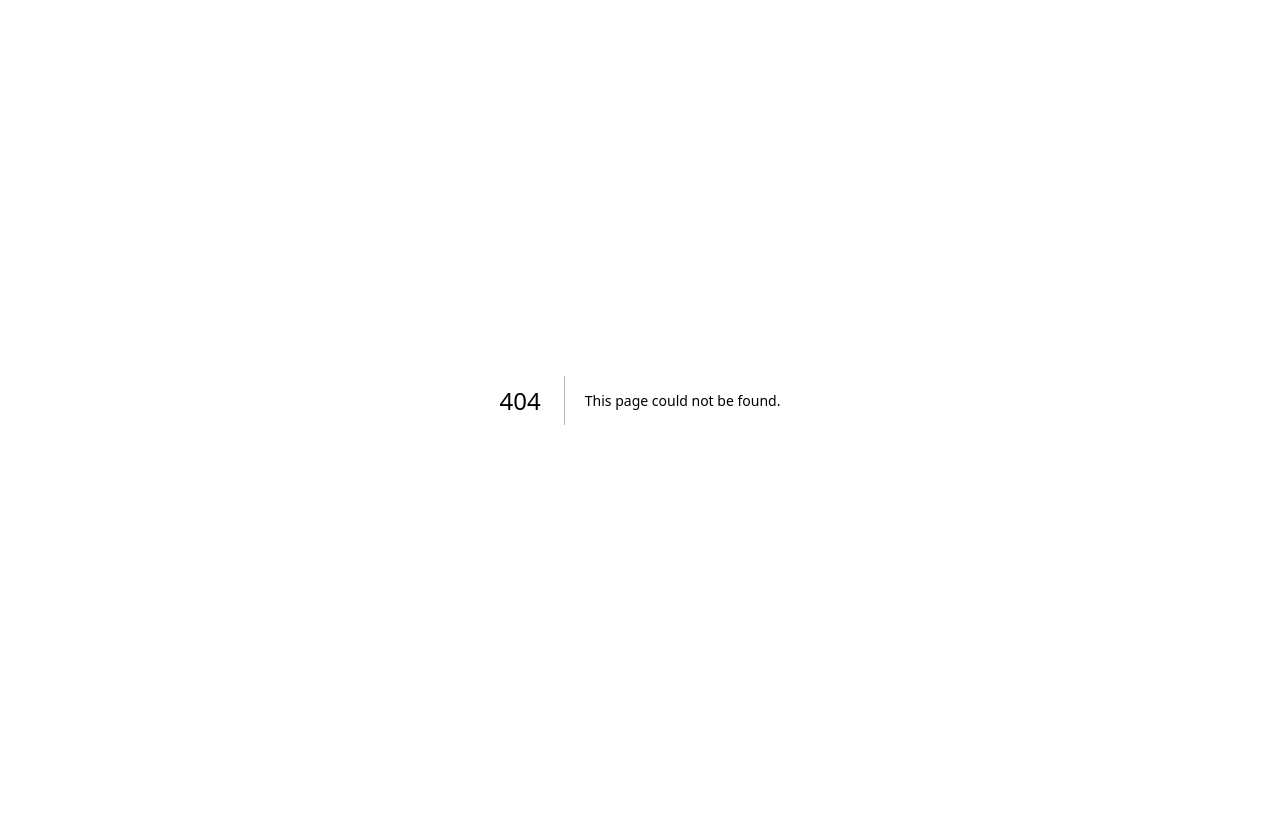
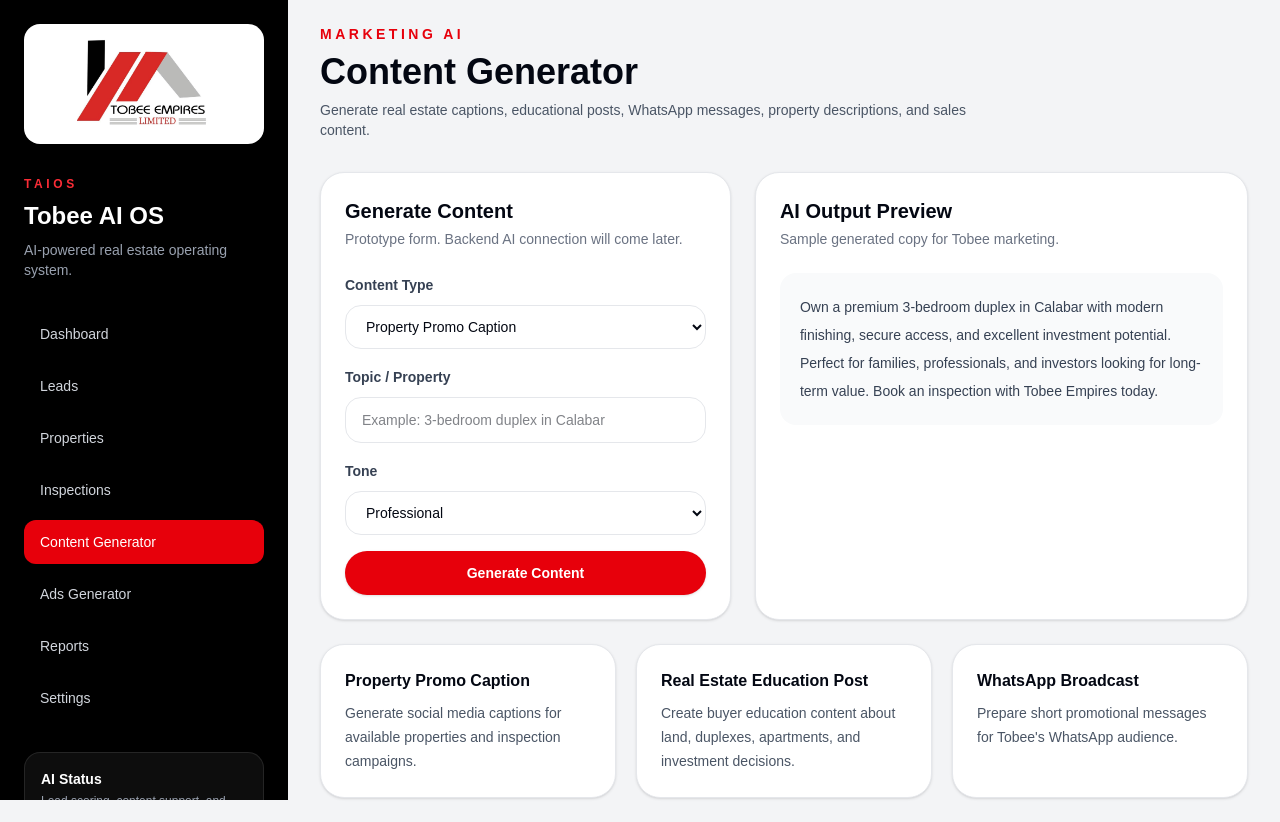
Before and after one commit to taios-dashboard/taios-dashboard, a Next.js app: page /content-generator in a window 1280 px wide. Before the commit this address had no page. Before the commit the page ends 800 px from the top, so only its background shows below. Built offline with nearby package versions, Linux system fonts and the light colour scheme.

Commit message:
Add content generator page

```diff
--- /dev/null
+++ b/src/app/content-generator/page.tsx
@@ -0,0 +1,125 @@
+import Sidebar from "@/components/Sidebar";
+
+const contentIdeas = [
+  {
+    title: "Property Promo Caption",
+    description:
+      "Generate social media captions for available properties and inspection campaigns.",
+  },
+  {
+    title: "Real Estate Education Post",
+    description:
+      "Create buyer education content about land, duplexes, apartments, and investment decisions.",
+  },
+  {
+    title: "WhatsApp Broadcast",
+    description:
+      "Prepare short promotional messages for Tobee's WhatsApp audience.",
+  },
+];
+
+export default function ContentGeneratorPage() {
+  return (
+    <main className="min-h-screen bg-gray-100 text-gray-950">
+      <div className="flex">
+        <Sidebar />
+
+        <section className="min-h-screen flex-1 px-5 py-6 lg:px-8">
+          <header className="mb-8">
+            <p className="text-sm font-semibold uppercase tracking-[0.25em] text-red-600">
+              Marketing AI
+            </p>
+            <h1 className="mt-2 text-3xl font-bold text-gray-950 md:text-4xl">
+              Content Generator
+            </h1>
+            <p className="mt-2 max-w-2xl text-sm text-gray-600">
+              Generate real estate captions, educational posts, WhatsApp
+              messages, property descriptions, and sales content.
+            </p>
+          </header>
+
+          <section className="grid gap-6 xl:grid-cols-[1fr_1.2fr]">
+            <div className="rounded-3xl border border-gray-200 bg-white p-6 shadow-sm">
+              <h2 className="text-xl font-bold text-gray-950">
+                Generate Content
+              </h2>
+              <p className="mt-1 text-sm text-gray-500">
+                Prototype form. Backend AI connection will come later.
+              </p>
+
+              <div className="mt-6 space-y-4">
+                <div>
+                  <label className="text-sm font-semibold text-gray-700">
+                    Content Type
+                  </label>
+                  <select className="mt-2 w-full rounded-2xl border border-gray-200 bg-white px-4 py-3 text-sm outline-none focus:border-red-500">
+                    <option>Property Promo Caption</option>
+                    <option>Real Estate Education Post</option>
+                    <option>WhatsApp Broadcast</option>
+                    <option>Property Description</option>
+                  </select>
+                </div>
+
+                <div>
+                  <label className="text-sm font-semibold text-gray-700">
+                    Topic / Property
+                  </label>
+                  <input
+                    className="mt-2 w-full rounded-2xl border border-gray-200 px-4 py-3 text-sm outline-none focus:border-red-500"
+                    placeholder="Example: 3-bedroom duplex in Calabar"
+                  />
+                </div>
+
+                <div>
+                  <label className="text-sm font-semibold text-gray-700">
+                    Tone
+                  </label>
+                  <select className="mt-2 w-full rounded-2xl border border-gray-200 bg-white px-4 py-3 text-sm outline-none focus:border-red-500">
+                    <option>Professional</option>
+                    <option>Persuasive</option>
+                    <option>Luxury</option>
+                    <option>Friendly</option>
+                  </select>
+                </div>
+
+                <button className="w-full rounded-full bg-red-600 px-5 py-3 text-sm font-bold text-white shadow-sm transition hover:bg-red-700">
+                  Generate Content
+                </button>
+              </div>
+            </div>
+
+            <div className="rounded-3xl border border-gray-200 bg-white p-6 shadow-sm">
+              <h2 className="text-xl font-bold text-gray-950">
+                AI Output Preview
+              </h2>
+              <p className="mt-1 text-sm text-gray-500">
+                Sample generated copy for Tobee marketing.
+              </p>
+
+              <div className="mt-6 rounded-2xl bg-gray-50 p-5 text-sm leading-7 text-gray-700">
+                Own a premium 3-bedroom duplex in Calabar with modern finishing,
+                secure access, and excellent investment potential. Perfect for
+                families, professionals, and investors looking for long-term
+                value. Book an inspection with Tobee Empires today.
+              </div>
+            </div>
+          </section>
+
+          <section className="mt-6 grid gap-5 md:grid-cols-3">
+            {contentIdeas.map((idea) => (
+              <div
+                key={idea.title}
+                className="rounded-3xl border border-gray-200 bg-white p-6 shadow-sm"
+              >
+                <h3 className="font-bold text-gray-950">{idea.title}</h3>
+                <p className="mt-2 text-sm leading-6 text-gray-600">
+                  {idea.description}
+                </p>
+              </div>
+            ))}
+          </section>
+        </section>
+      </div>
+    </main>
+  );
+}
```
